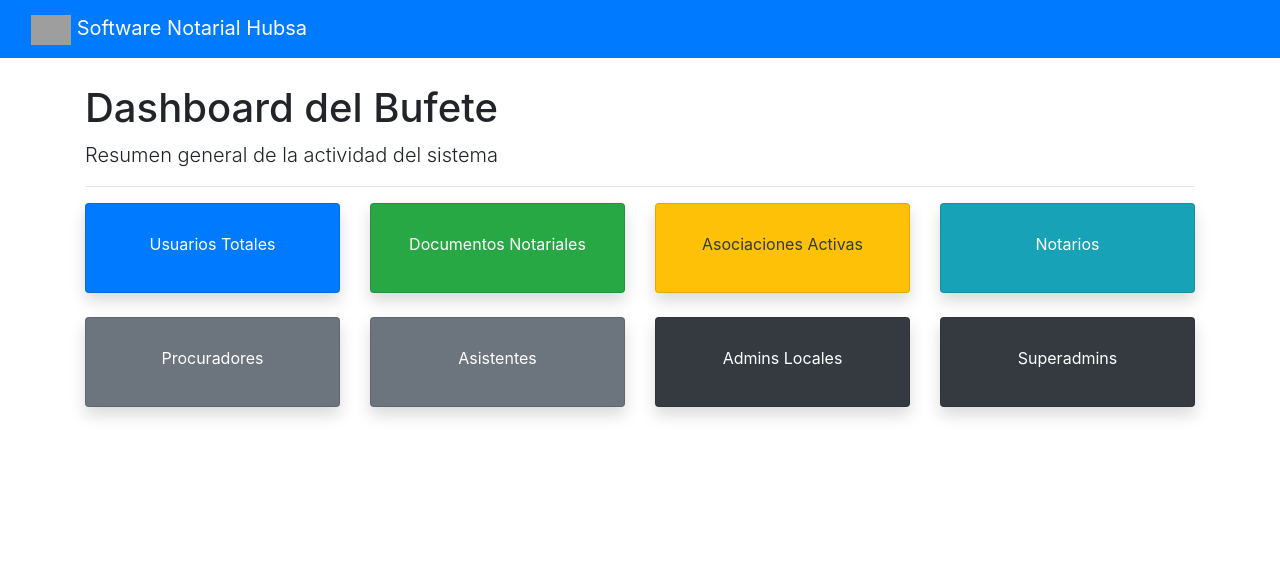
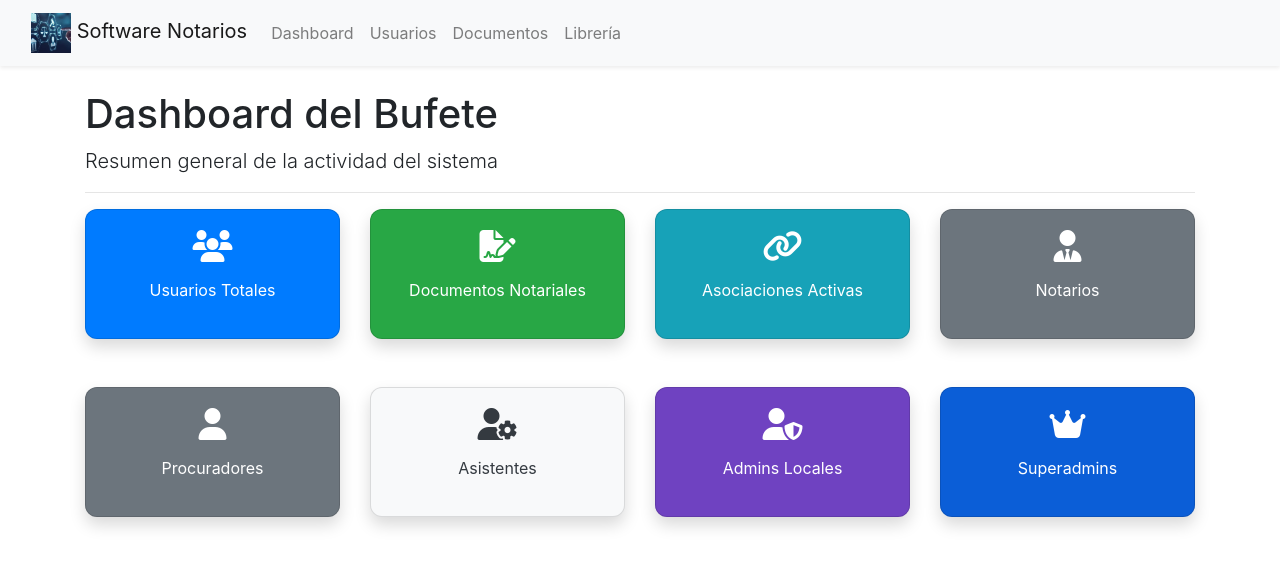
Before and after one commit to PinedaFigueroa/Software_Notarios, a Flask app: template app/templates/dashboard/dashboard.html in a window 1280 px wide. Shown: the top 567 px of the page. Run offline with Flask 3, Linux system fonts and the light colour scheme; the template is opened without the code that fills it, so the values that code supplies are empty; some libraries are stand-ins or nearby versions; grey boxes are pictures that could not be loaded.

Commit message:
feat(dashboard): Finalización de Bloque 2 - Dashboard completo y documentado

```diff
--- /dev/null
+++ b/app/static/css/styles.css
@@ -0,0 +1,6 @@
+.card-dashboard {
+    border-radius: 0.75rem;
+}
+
+.bg-purple { background-color: #6f42c1 !important; }
+.bg-darkblue { background-color: #0b5ed7 !important; }
--- a/app/templates/base.html
+++ b/app/templates/base.html
@@ -1,32 +1,40 @@
-<!-- archivo: app/templates/base.html -->
-<!-- última actualización: 28/07/25 -->
-<!-- motivo: corregir ruta de logo, color y clic en navbar -->
-<!-- autor: Giancarlo F. + Tars-90 -->
-
 <!DOCTYPE html>
 <html lang="es">
 <head>
     <meta charset="UTF-8">
-    <title>{% block title %}SWNotarios{% endblock %}</title>
+    <title>{% block title %}Software Notarios{% endblock %}</title>
+    <meta name="viewport" content="width=device-width, initial-scale=1.0">
+
+    <!-- Bootstrap local -->
     <link rel="stylesheet" href="{{ url_for('static', filename='bootstrap/css/bootstrap.min.css') }}">
-    <style>
-        body { padding-top: 60px; }
-    </style>
+    <link rel="stylesheet" href="{{ url_for('static', filename='css/styles.css') }}">
+    <!-- Font Awesome for icons -->
+    <link rel="stylesheet" href="https://cdnjs.cloudflare.com/ajax/libs/font-awesome/6.4.0/css/all.min.css">
 </head>
 <body>
-    <nav class="navbar navbar-expand-lg navbar-dark bg-primary fixed-top">
+    <nav class="navbar navbar-expand-lg navbar-light bg-light shadow-sm">
         <div class="container-fluid">
-            <a class="navbar-brand" href="{{ url_for('dashboard.mostrar_dashboard') }}">
-                <img src="{{ url_for('static', filename='img/logo_app.png') }}" alt="Logo" height="30">
-                Software Notarial Hubsa
+            <a class="navbar-brand" href="{{ url_for('dashboard.dashboard_home') }}">
+                <img src="{{ url_for('static', filename='img/logo.png') }}" alt="Logo" width="40" class="me-2">
+                Software Notarios
             </a>
+            <button class="navbar-toggler" type="button" data-bs-toggle="collapse" data-bs-target="#navbarNav">
+                <span class="navbar-toggler-icon"></span>
+            </button>
+            <div class="collapse navbar-collapse" id="navbarNav">
+                <ul class="navbar-nav ms-auto">
+                    <li class="nav-item"><a class="nav-link" href="{{ url_for('dashboard.dashboard_home') }}">Dashboard</a></li>
+                    <li class="nav-item"><a class="nav-link" href="#">Usuarios</a></li>
+                    <li class="nav-item"><a class="nav-link" href="#">Documentos</a></li>
+                    <li class="nav-item"><a class="nav-link" href="#">Librería</a></li>
+                </ul>
+            </div>
         </div>
     </nav>
 
-    <div class="container">
-        {% block content %}
-        {% endblock %}
-    </div>
+    <main class="container my-4">
+        {% block content %}{% endblock %}
+    </main>
 
     <script src="{{ url_for('static', filename='bootstrap/js/bootstrap.bundle.min.js') }}"></script>
 </body>
--- a/app/templates/dashboard/dashboard.html
+++ b/app/templates/dashboard/dashboard.html
@@ -7,84 +7,96 @@
 <p class="lead">Resumen general de la actividad del sistema</p>
 <hr>
 
-<div class="row text-center">
-
+<div class="row text-center mb-4">
     <div class="col-md-3 mb-4">
-        <div class="card bg-primary text-white shadow">
+        <div class="card bg-primary text-white shadow card-dashboard">
             <div class="card-body">
+                <i class="fas fa-users fa-2x mb-2"></i>
                 <h4>{{ usuarios_totales }}</h4>
                 <p>Usuarios Totales</p>
             </div>
         </div>
     </div>
-
     <div class="col-md-3 mb-4">
-        <div class="card bg-success text-white shadow">
+        <div class="card bg-success text-white shadow card-dashboard">
             <div class="card-body">
+                <i class="fas fa-file-signature fa-2x mb-2"></i>
                 <h4>{{ documentos_totales }}</h4>
                 <p>Documentos Notariales</p>
             </div>
         </div>
     </div>
-
     <div class="col-md-3 mb-4">
-        <div class="card bg-warning text-dark shadow">
+        <div class="card bg-info text-white shadow card-dashboard">
             <div class="card-body">
+                <i class="fas fa-link fa-2x mb-2"></i>
                 <h4>{{ asociaciones_activas }}</h4>
                 <p>Asociaciones Activas</p>
             </div>
         </div>
     </div>
-
     <div class="col-md-3 mb-4">
-        <div class="card bg-info text-white shadow">
+        <div class="card bg-secondary text-white shadow card-dashboard">
             <div class="card-body">
+                <i class="fas fa-user-tie fa-2x mb-2"></i>
                 <h4>{{ notarios }}</h4>
                 <p>Notarios</p>
             </div>
         </div>
     </div>
-
 </div>
 
-<div class="row text-center">
-
+<div class="row text-center mb-4">
     <div class="col-md-3 mb-4">
-        <div class="card bg-secondary text-white shadow">
+        <div class="card bg-secondary text-white shadow card-dashboard">
             <div class="card-body">
+                <i class="fas fa-user fa-2x mb-2"></i>
                 <h4>{{ procuradores }}</h4>
                 <p>Procuradores</p>
             </div>
         </div>
     </div>
-
     <div class="col-md-3 mb-4">
-        <div class="card bg-secondary text-white shadow">
+        <div class="card bg-light text-dark shadow card-dashboard">
             <div class="card-body">
+                <i class="fas fa-user-gear fa-2x mb-2"></i>
                 <h4>{{ asistentes }}</h4>
                 <p>Asistentes</p>
             </div>
         </div>
     </div>
-
     <div class="col-md-3 mb-4">
-        <div class="card bg-dark text-white shadow">
+        <div class="card bg-purple text-white shadow card-dashboard">
             <div class="card-body">
+                <i class="fas fa-user-shield fa-2x mb-2"></i>
                 <h4>{{ admins_local }}</h4>
                 <p>Admins Locales</p>
             </div>
         </div>
     </div>
-
     <div class="col-md-3 mb-4">
-        <div class="card bg-dark text-white shadow">
+        <div class="card bg-darkblue text-white shadow card-dashboard">
             <div class="card-body">
+                <i class="fas fa-crown fa-2x mb-2"></i>
                 <h4>{{ superadmins }}</h4>
                 <p>Superadmins</p>
             </div>
         </div>
     </div>
-
 </div>
 
+{% if avisos_pendientes is defined and avisos_pendientes > 0 %}
+<div class="row text-center mb-4">
+    <div class="col-md-3 mb-4">
+        <div class="card bg-warning text-dark shadow card-dashboard">
+            <div class="card-body">
+                <i class="fas fa-bell fa-2x mb-2"></i>
+                <h4>{{ avisos_pendientes }}</h4>
+                <p>Avisos Pendientes</p>
+            </div>
+        </div>
+    </div>
+</div>
+{% endif %}
+
 {% endblock %}
```
Also changed, not shown: app/dashboard/routes.py (+10 -5 lines), app/static/img/logo.png (added), docs/README_Bloque2_Final.md (added).
